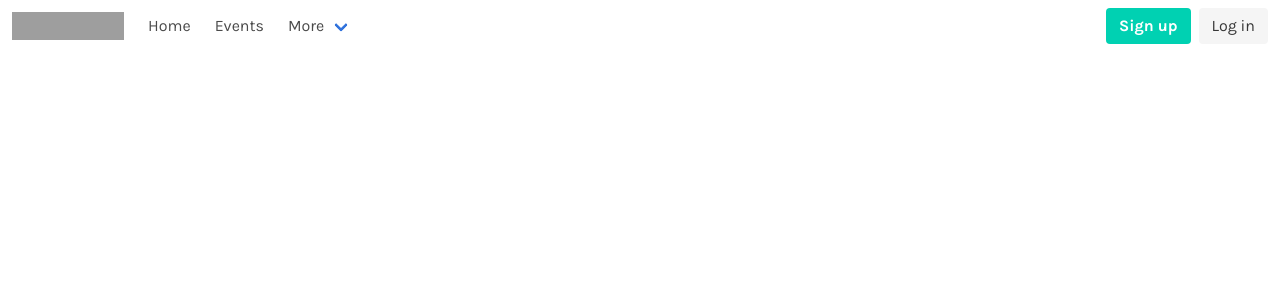
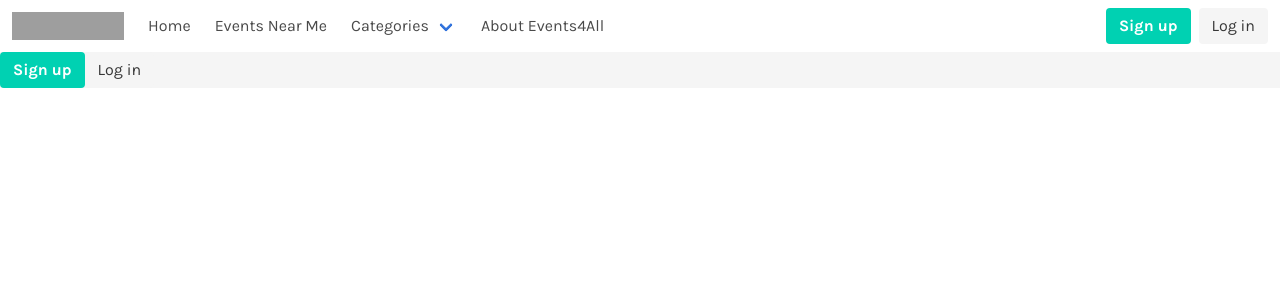
Before and after one commit to ThomasWicksWeb/Events-For-All, a PHP site: page / in a window 1280 px wide. Shown: the top 300 px of the page. Run offline with PHP 8.4, Linux system fonts and the light colour scheme; some libraries are stand-ins or nearby versions; some web fonts are replaced; grey boxes are pictures that could not be loaded.

Commit message:
update nav and index.php

```diff
--- a/wicks-components/index.php
+++ b/wicks-components/index.php
@@ -64,24 +64,44 @@
         </div>
         <div id="navbarBasicExample" class="navbar-menu">
             <div class="navbar-start">
-                <a class="navbar-item" href="./index.php">Home</a>
-                <a class="navbar-item" href="./components.html">Events</a>
+                <a class="navbar-item">Home</a>
+                <a class="navbar-item">Events Near Me</a>
 
                 <div class="navbar-item has-dropdown is-hoverable">
-                    <a class="navbar-link">More</a>
+                    <a class="navbar-link">Categories</a>
                     <div class="navbar-dropdown">
-                        <a class="navbar-item">How it works</a>
-                        <a class="navbar-item">Contact</a>
+                        <a class="navbar-item">Sports & Fitness</a>
+                        <a class="navbar-item">Tech</a>
+                        <a class="navbar-item">Food & Drinks</a>
+                        <a class="navbar-item">Outdoors & Adventure</a>
+                        <a class="navbar-item">Photography</a>
+                        <a class="navbar-item">Music</a>
+                        <a class="navbar-item">Movies</a>
+                        <a class="navbar-item">Other</a>
                         <hr class="navbar-divider">
                         <a class="navbar-item">Report an issue</a>
                     </div>
                 </div>
+                <a href="#" class="navbar-item">About Events4All</a>
             </div>
 
             <div class="navbar-end">
                 <div class="navbar-item">
                     <div class="buttons">
-                    <?php
+                        <a class="button is-primary">
+                            <strong>Sign up</strong>
+                        </a>
+                        <a class="button is-light">Log in</a>
+                    </div>
+                </div>
+            </div>
+        </div>
+    </nav>
+    <!-- </NavBar> -->
+
+
+
+<?php
 		                if ($loggedon) {
 
 		                }
@@ -90,14 +110,6 @@
                         echo "<a class='button is-light'>Log in</a>";
                         }
 		                ?>
-                    </div>
-                </div>
-            </div>
-        </div>
-    </nav>
-    <!-- </NavBar> -->
-
-
 
 
     <script>
```
Also changed, not shown: wicks-components/login.php (added).
